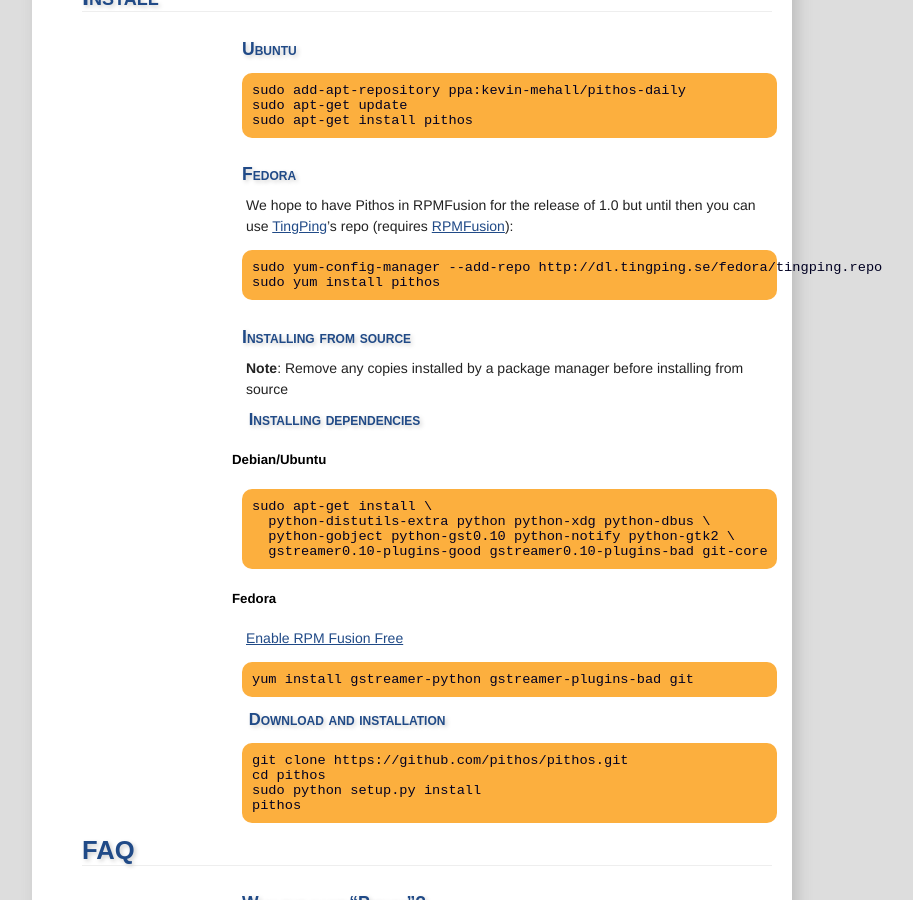
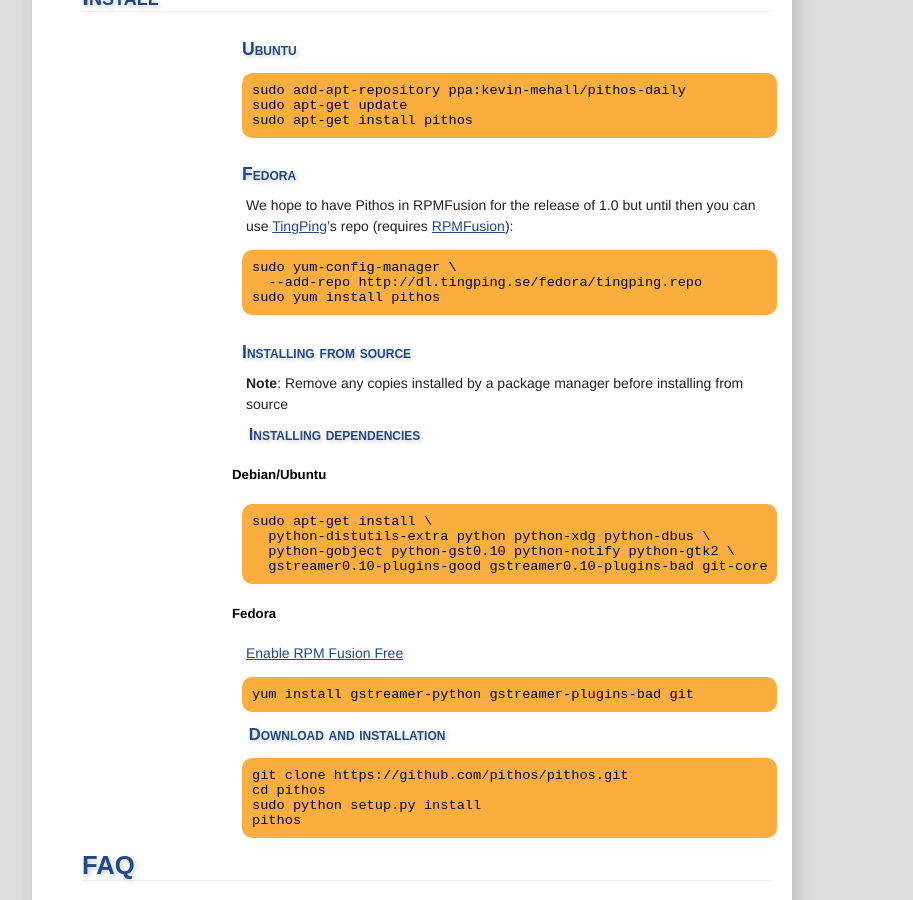
Before and after one commit to pithos/pithos.github.io, a Jekyll site: the page built from index.md, in a window 1280 px wide and 900 px high, scrolled down 1318 px. Shown: the whole window, without its empty margins (228-1141 px from the left). Built offline with Jekyll 4.4.1, drawn with Linux system fonts in a browser that asks for light colours.

```diff
--- a/index.md
+++ b/index.md
@@ -50,7 +50,8 @@ keys, notifications, and the sound menu.
 
 We hope to have Pithos in RPMFusion for the release of 1.0 but until then you can use [TingPing](https://github.com/TingPing)'s repo (requires [RPMFusion](http://rpmfusion.org/Configuration)):
 
-    sudo yum-config-manager --add-repo http://dl.tingping.se/fedora/tingping.repo
+    sudo yum-config-manager \
+      --add-repo http://dl.tingping.se/fedora/tingping.repo
     sudo yum install pithos
 
 ### Installing from source
```
